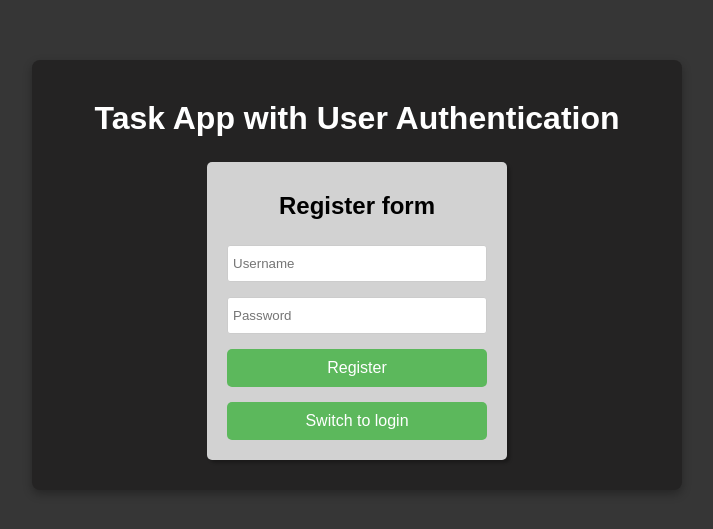
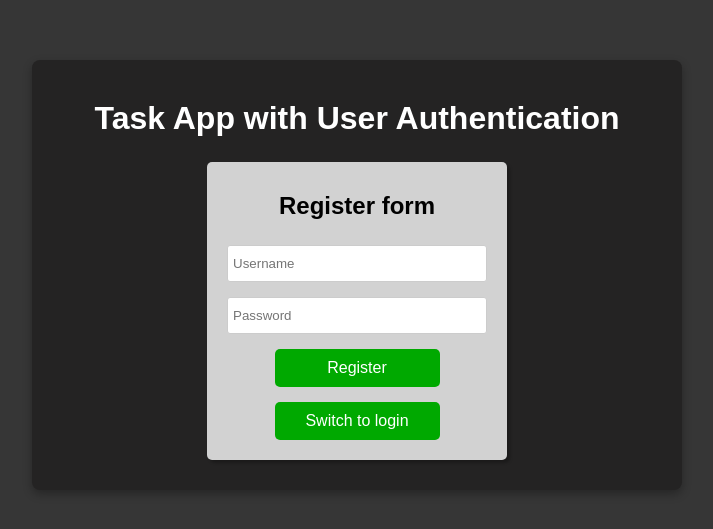
Before and after one commit to MiroslavMagerov/task-app, a React (Vite) app in the folder frontend/: page / in a window 1280 px wide. Shown: the part 125-654 px from the top of the page, without its empty margins (283-996 px from the left). Built offline with nearby package versions, Linux system fonts and the light colour scheme.

Commit message:
Updated register and login form to display errors and added log out functionality

```diff
--- a/frontend/src/components/Login.jsx
+++ b/frontend/src/components/Login.jsx
@@ -1,14 +1,22 @@
-import { useState } from 'react';
+import { useState, useEffect } from 'react';
 import '../styles/login.css';
 
 export const Login = () => {
   const [username, setUsername] = useState('');
   const [password, setPassword] = useState('');
-  const [isLogged, setIsLogged] = useState(false);
+  const [loginOrRegister, setLoginOrRegister] = useState(false);
+  const [isAuthenticated, setIsAuthenticated] = useState(false);
   const [error, setError] = useState('');
   const [successMessage, setSuccessMessage] = useState('');
 
   const BACKEND_API = 'https://task-app-3ois.onrender.com/users';
+
+  useEffect(() => {
+    const token = localStorage.getItem('token');
+    if (token) {
+      setIsAuthenticated(true);
+    }
+  }, []);
 
   const handleSubmitForm = async (e) => {
     e.preventDefault();
@@ -17,13 +25,14 @@ export const Login = () => {
 
     if (username.length < 5 || password.length < 5) {
       setError('Username y Password deben tener al menos 5 carácteres');
+      return;
     }
 
-    const endpoint = isLogged ? 'login' : 'register';
+    const endpoint = loginOrRegister ? 'login' : 'register';
 
     console.log(
       `Intentando ${
-        isLogged ? 'iniciar sesión' : 'registrar'
+        loginOrRegister ? 'iniciar sesión' : 'registrar'
       } con el usuario: ${username}`
     );
 
@@ -35,18 +44,21 @@ export const Login = () => {
       });
 
       console.log(
-        `Respuesta del servidor para ${isLogged ? 'login' : 'register'}:`,
+        `Respuesta del servidor para ${
+          loginOrRegister ? 'login' : 'register'
+        }:`,
         resp
       );
 
       const data = await resp.json();
 
       if (!resp.ok) {
-        console.error(data.message || 'Error');
+        console.error(data.message || 'Error en el servidor');
+        setError(data.message);
         return;
       }
 
-      if (!isLogged) {
+      if (!loginOrRegister) {
         setSuccessMessage('Registro exitoso. Ahora puedes iniciar sesión.');
         return;
       }
@@ -54,18 +66,28 @@ export const Login = () => {
       localStorage.setItem('token', data.token);
       console.log('JWT generado:', data.token);
       setSuccessMessage('Login exitoso');
+      setIsAuthenticated(true);
     } catch (error) {
+      setError('Error de conexión. Inténtalo más tarde.');
       console.error(error);
-      setError('Error de conexión. Inténtalo más tarde.');
     }
+  };
+
+  const handleLogout = () => {
+    localStorage.removeItem('token');
+    setIsAuthenticated(false);
   };
 
   return (
     <main>
+      {isAuthenticated ? (
+        <>
+          <h2 className='color-white'>You are logged in</h2>
+          <button onClick={handleLogout}>Log out</button>
+        </>
+      ) : (
         <form onSubmit={handleSubmitForm}>
-        <h2>{isLogged ? 'Login form' : 'Register form'}</h2>
-        {error && <p className='error'>{error}</p>}
-
+          <h2>{loginOrRegister ? 'Login form' : 'Register form'}</h2>
           <input
             type='text'
             value={username}
@@ -79,11 +101,18 @@ export const Login = () => {
             placeholder='Password'
           />
           {successMessage && <p className='success'>{successMessage}</p>}
-        <button type='submit'>{isLogged ? 'Login' : 'Register'}</button>
-        <button type='button' onClick={() => setIsLogged(!isLogged)}>
-          {isLogged ? 'Switch to register' : 'Switch to login'}
+          {error && <p className='error'>{error}</p>}
+          <button type='submit'>
+            {loginOrRegister ? 'Login' : 'Register'}
+          </button>
+          <button
+            type='button'
+            onClick={() => setLoginOrRegister(!loginOrRegister)}
+          >
+            {loginOrRegister ? 'Switch to register' : 'Switch to login'}
           </button>
         </form>
+      )}
     </main>
   );
 };
--- a/frontend/src/styles/login.css
+++ b/frontend/src/styles/login.css
@@ -26,20 +26,20 @@ input[type='password'] {
 }
 
 button {
-  background-color: #5cb85c;
+  background-color: #00a900;
   color: white;
   padding: 10px 15px;
   border: none;
   border-radius: 5px;
   cursor: pointer;
   font-size: 16px;
-  width: 100%;
+  width: 165px;
   min-width: fit-content;
   transition: transform 0.25s ease, background-color 0.4s ease;
 }
 
 button:hover {
-  background-color: #419a41;
+  background-color: #186218;
   transform: scale(1.035);
 }
 
@@ -51,9 +51,10 @@ h2 {
 }
 
 .error {
-  color: red;
+  color: rgb(155, 0, 0);
   margin: 10px 0;
-  text-align: center; /* Centrado del mensaje de error */
+  text-align: center;
+  font-weight: bolder;
 }
 
 .success {
@@ -63,3 +64,7 @@ h2 {
   font-size: 1.3em;
   font-style: italic;
 }
+
+.color-white {
+  color: white;
+}
--- a/frontend/src/styles/main.css
+++ b/frontend/src/styles/main.css
@@ -45,4 +45,7 @@ h6 {
 
 main {
   width: 100%;
+  display: flex;
+  flex-direction: column;
+  align-items: center;
 }
```
Also changed, not shown: frontend/src/components/TaskList.jsx (added, +8 -0 lines). Lines whose indentation alone changed are shown as unchanged.
